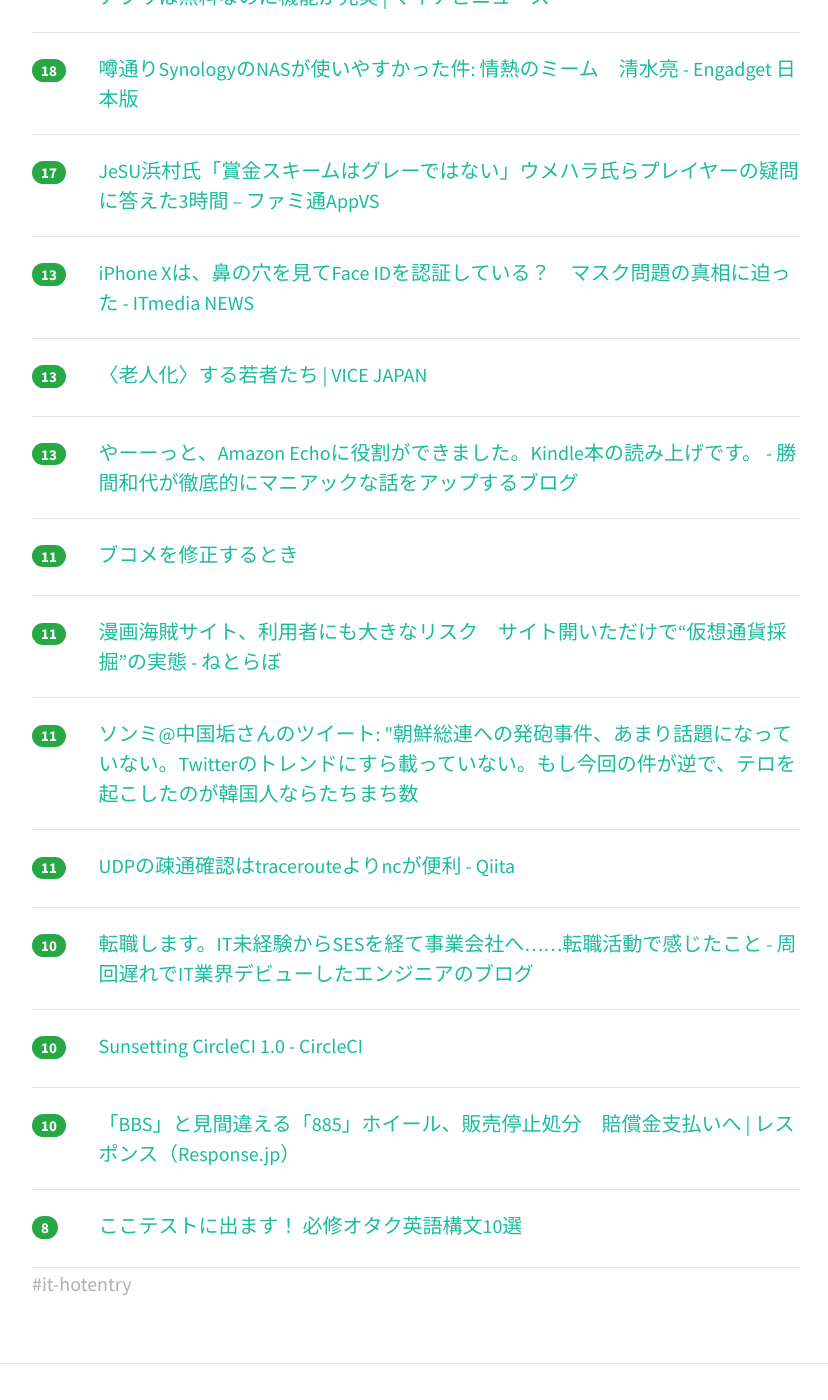
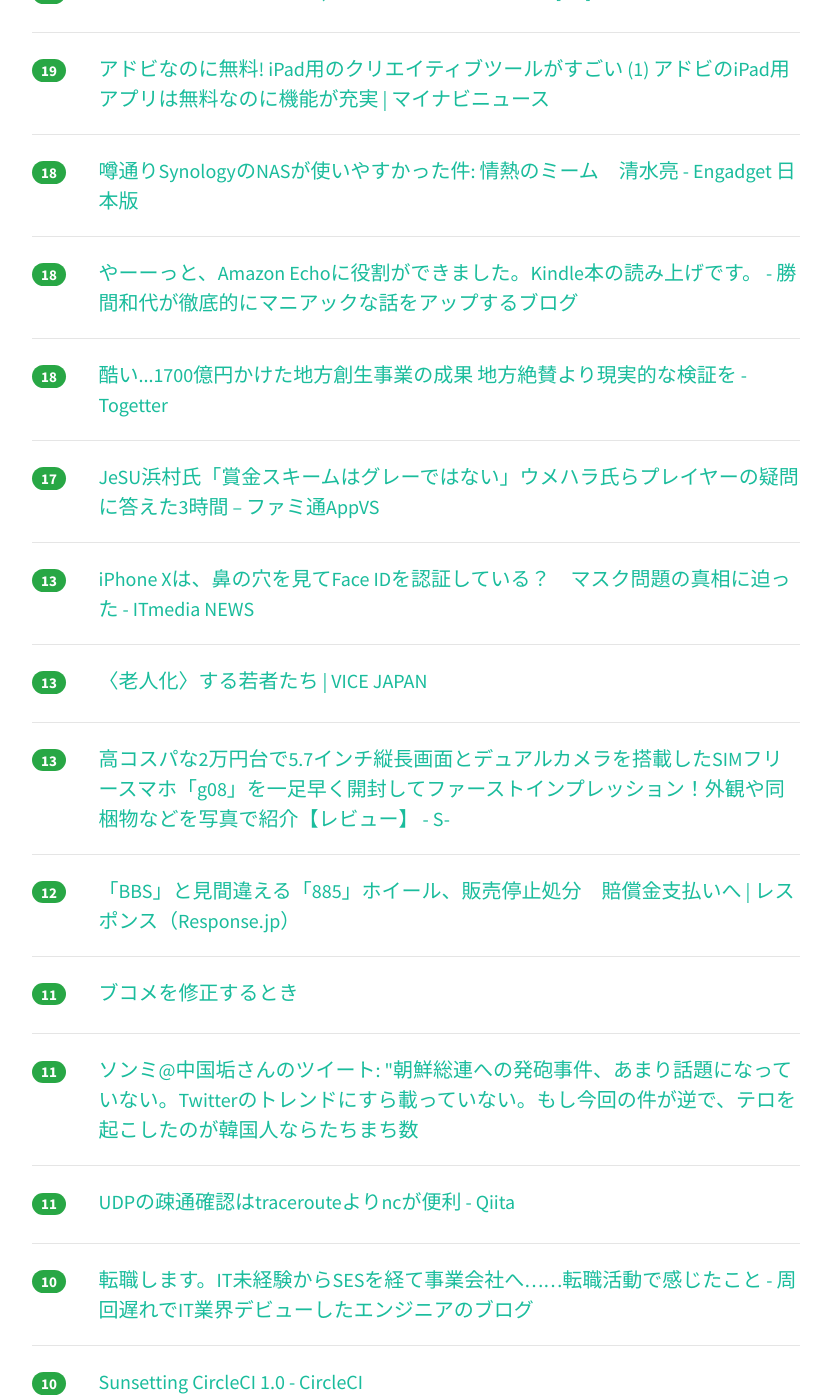
Before and after one commit to yatta47/hatena-matome-site, a Jekyll site: the page built from _posts/2018-02-24-hatena.md, in a window 1280 px wide and 1400 px high, scrolled down 1881 px. Shown: the whole window, without its empty margins (224-1052 px from the left). Built offline with Jekyll 4.4.1, drawn with Linux system fonts in a browser that asks for light colours; nearby versions of some CDN libraries; some of the changed text lies outside the part shown.

Commit message:
Updated 2018-02-24

```diff
--- a/_posts/2018-02-24-hatena.md
+++ b/_posts/2018-02-24-hatena.md
@@ -39,6 +39,11 @@ tags: [it-hotentry]
 <div class="row">
 <div class="col-1"><span class="badge badge-pill badge-success h2">39</span></div>
 <div class="col-11"><a href='http://techblog.lclco.com/entry/2018/02/23/090000' target='_blank'>Webサービスの品質向上のために導入しているサービス・ツールまとめ - LCL Engineers' Blog</a></div>
+</div>
+<hr>
+<div class="row">
+<div class="col-1"><span class="badge badge-pill badge-success h2">35</span></div>
+<div class="col-11"><a href='http://nlab.itmedia.co.jp/nl/articles/1802/20/news114.html' target='_blank'>漫画海賊サイト、利用者にも大きなリスク　サイト開いただけで“仮想通貨採掘”の実態 - ねとらぼ</a></div>
 </div>
 <hr>
 <div class="row">
@@ -97,6 +102,16 @@ tags: [it-hotentry]
 </div>
 <hr>
 <div class="row">
+<div class="col-1"><span class="badge badge-pill badge-success h2">18</span></div>
+<div class="col-11"><a href='http://katsumakazuyo.hatenablog.com/entry/2018/02/23/175129' target='_blank'>やーーっと、Amazon Echoに役割ができました。Kindle本の読み上げです。 - 勝間和代が徹底的にマニアックな話をアップするブログ</a></div>
+</div>
+<hr>
+<div class="row">
+<div class="col-1"><span class="badge badge-pill badge-success h2">18</span></div>
+<div class="col-11"><a href='https://togetter.com/li/1202390' target='_blank'>酷い...1700億円かけた地方創生事業の成果 地方絶賛より現実的な検証を - Togetter</a></div>
+</div>
+<hr>
+<div class="row">
 <div class="col-1"><span class="badge badge-pill badge-success h2">17</span></div>
 <div class="col-11"><a href='https://appvs.famitsu.com/20180223_1950/' target='_blank'>JeSU浜村氏「賞金スキームはグレーではない」ウメハラ氏らプレイヤーの疑問に答えた3時間 – ファミ通AppVS</a></div>
 </div>
@@ -113,17 +128,17 @@ tags: [it-hotentry]
 <hr>
 <div class="row">
 <div class="col-1"><span class="badge badge-pill badge-success h2">13</span></div>
-<div class="col-11"><a href='http://katsumakazuyo.hatenablog.com/entry/2018/02/23/175129' target='_blank'>やーーっと、Amazon Echoに役割ができました。Kindle本の読み上げです。 - 勝間和代が徹底的にマニアックな話をアップするブログ</a></div>
+<div class="col-11"><a href='http://s-max.jp/archives/1741252.html' target='_blank'>高コスパな2万円台で5.7インチ縦長画面とデュアルカメラを搭載したSIMフリースマホ「g08」を一足早く開封してファーストインプレッション！外観や同梱物などを写真で紹介【レビュー】 - S-</a></div>
+</div>
+<hr>
+<div class="row">
+<div class="col-1"><span class="badge badge-pill badge-success h2">12</span></div>
+<div class="col-11"><a href='https://response.jp/article/2018/02/23/306458.html' target='_blank'>「BBS」と見間違える「885」ホイール、販売停止処分　賠償金支払いへ | レスポンス（Response.jp）</a></div>
 </div>
 <hr>
 <div class="row">
 <div class="col-1"><span class="badge badge-pill badge-success h2">11</span></div>
 <div class="col-11"><a href='https://anond.hatelabo.jp/20180223191545' target='_blank'>ブコメを修正するとき</a></div>
-</div>
-<hr>
-<div class="row">
-<div class="col-1"><span class="badge badge-pill badge-success h2">11</span></div>
-<div class="col-11"><a href='http://nlab.itmedia.co.jp/nl/articles/1802/20/news114.html' target='_blank'>漫画海賊サイト、利用者にも大きなリスク　サイト開いただけで“仮想通貨採掘”の実態 - ねとらぼ</a></div>
 </div>
 <hr>
 <div class="row">
@@ -147,11 +162,6 @@ tags: [it-hotentry]
 </div>
 <hr>
 <div class="row">
-<div class="col-1"><span class="badge badge-pill badge-success h2">10</span></div>
-<div class="col-11"><a href='https://response.jp/article/2018/02/23/306458.html' target='_blank'>「BBS」と見間違える「885」ホイール、販売停止処分　賠償金支払いへ | レスポンス（Response.jp）</a></div>
-</div>
-<hr>
-<div class="row">
 <div class="col-1"><span class="badge badge-pill badge-success h2">8</span></div>
 <div class="col-11"><a href='https://www.buzzfeed.com/jp/eccjp/tsugino-genbamade-shinenai' target='_blank'>ここテストに出ます！ 必修オタク英語構文10選</a></div>
 </div>
```
Also changed, not shown: other parts of _posts/2018-02-24-hatena.md (+2 -2 lines).
